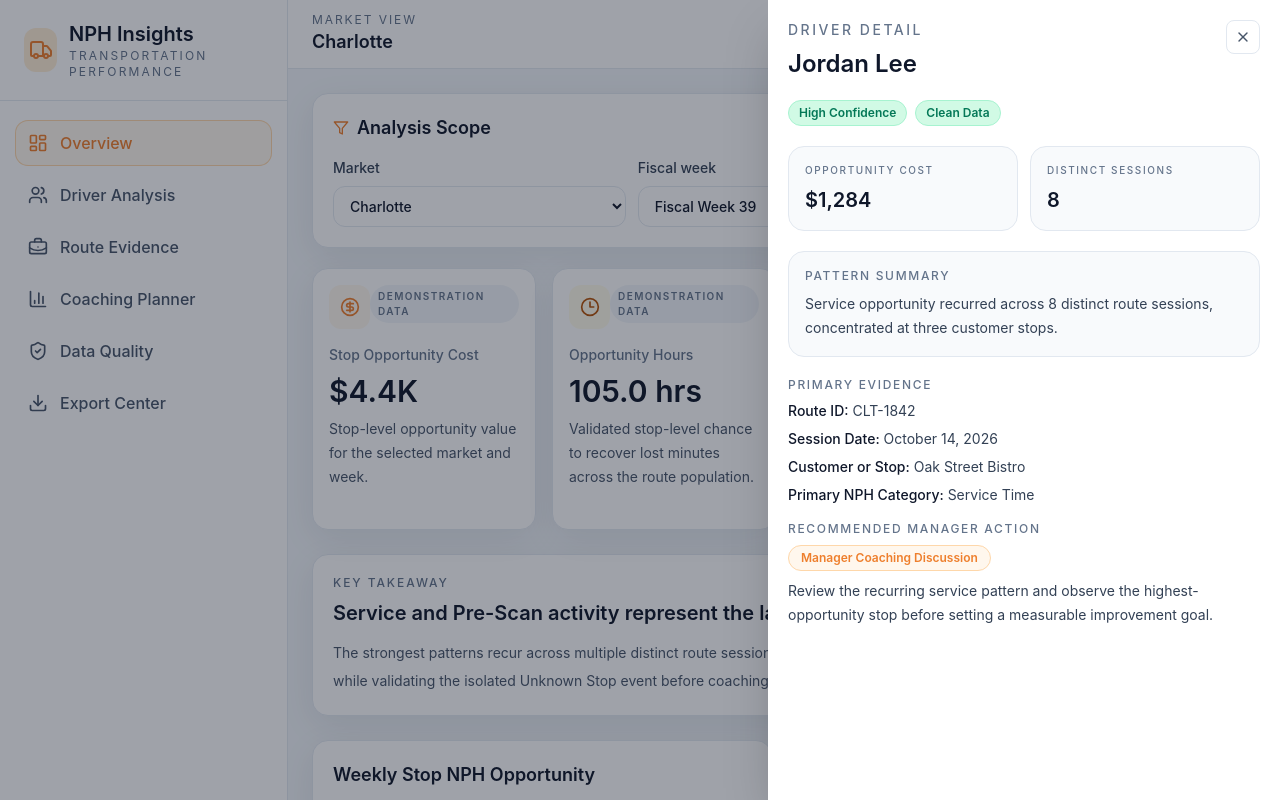
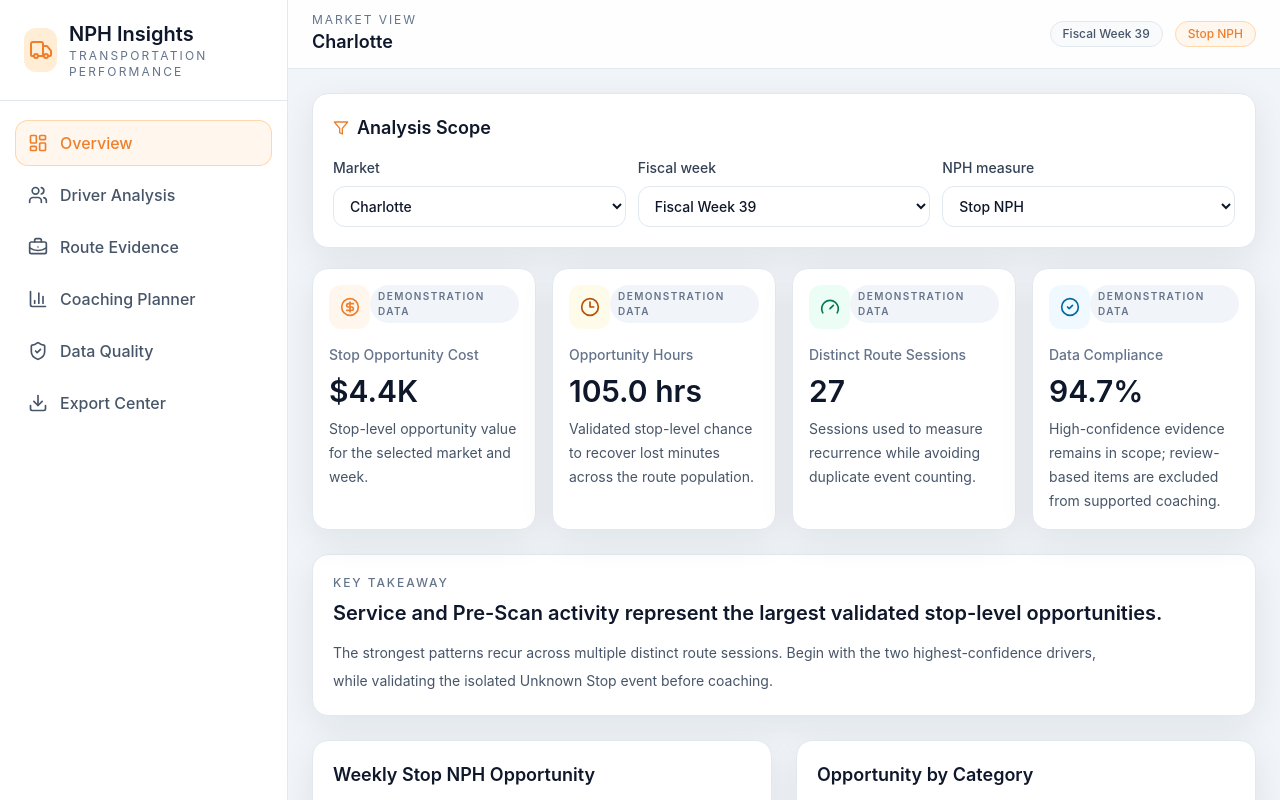
Before and after one commit to USFmbrown3/nph-insights, a React (Vite) app: page / in a window 1280 px wide. Shown: the top 800 px of the page. Built offline with nearby package versions, Linux system fonts and the light colour scheme.

Commit message:
Fix the driver detail close behavior so the panel closes properly and stays closed when no driver is selected

```diff
--- a/src/App.tsx
+++ b/src/App.tsx
@@ -28,7 +28,6 @@ import {
   coachingPriorities,
   confidenceTone,
   driverRecords,
-  driverStatusCounts,
   fiscalWeeks,
   formatCurrency,
   formatHours,
@@ -63,7 +62,7 @@ function App() {
   const [nphMeasure, setNphMeasure] = useState<NphMeasure>('Stop NPH');
   const [mobileNavOpen, setMobileNavOpen] = useState(false);
   const [driverQuery, setDriverQuery] = useState('');
-  const [selectedDriverId, setSelectedDriverId] = useState<string | null>('jordan-lee');
+  const [selectedDriverId, setSelectedDriverId] = useState<string | null>(null);
 
   const filteredDrivers = useMemo(
     () => driverRecords.filter((driver) => driver.market === market),
@@ -71,7 +70,7 @@ function App() {
   );
 
   const activeDriver = useMemo(
-    () => filteredDrivers.find((driver) => driver.id === selectedDriverId) ?? filteredDrivers[0] ?? null,
+    () => (selectedDriverId ? filteredDrivers.find((driver) => driver.id === selectedDriverId) ?? null : null),
     [filteredDrivers, selectedDriverId]
   );
 
```
